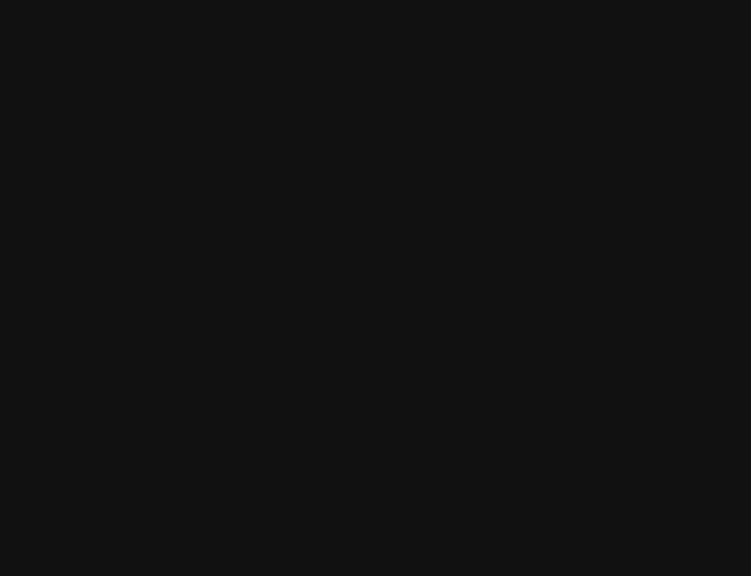
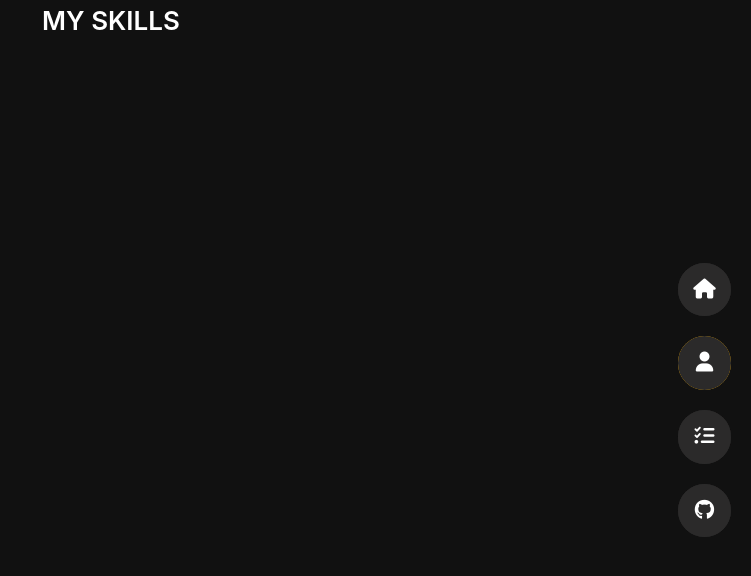
Before and after one commit to S-hee-sung/portfolio, a React (Create React App) app: page /about in a window 1280 px wide. Before the commit this address had no page. Shown: the top 576 px of the page, without its empty margins (529-1280 px from the left). Built offline with nearby package versions, Linux system fonts and the light colour scheme.

Commit message:
2차 페이지 수정중 05.31

```diff
--- a/src/App.js
+++ b/src/App.js
@@ -1,11 +1,13 @@
 import { BrowserRouter, Route, Routes } from "react-router-dom";
 import Home from "./components/pages/Home";
+import AboutPage from "./components/pages/AboutPage";
 
 function App() {
   return (
     <BrowserRouter>
       <Routes>
         <Route exact path="/" element={<Home />} />
+        <Route exact path="/about" element={<AboutPage />} />
 
       </Routes>
     </BrowserRouter>
--- /dev/null
+++ b/src/components/pages/AboutPage.js
@@ -0,0 +1,66 @@
+import React from 'react';
+import styled from "styled-components";
+
+import PageWrap from '../../organize/templates/PageWrap';
+import Heading from '../../assets/Heading';
+import Header from '../../organize/Header';
+
+const AboutWrapper = styled.main`
+	section {
+		max-width: 1140px;
+		margin: auto;
+		padding-bottom: 80px;
+		&:not(:last-child) {
+			position: relative;
+			margin-bottom: 60px;
+			&::after {
+				content: "";
+				position: absolute;
+				bottom: 0;
+				left: 0;
+				right: 0;
+				margin: auto;
+				width: 500px;
+				height: 1px;
+				background-color: #252525;
+			}
+		}
+		> h2 {
+			margin-bottom: 40px;
+			font-size: 26px;
+			font-weight: 600;
+			text-align: center;
+		}
+	}
+	@media ${(props) => props.theme.mobile} {
+		section {
+			padding-bottom: 40px;
+			&:not(:last-child) {
+				&::after {
+					width: 70%;
+				}
+			}
+		}
+	}
+`;
+
+
+function AboutPage(props) {
+
+  return (
+    <PageWrap page="about">
+      <AboutWrapper>
+        <Header titleBg="Skills">
+          About <span className="point">Me</span>
+        </Header>
+
+        <section>
+          <Heading level="2">MY SKILLS</Heading>
+        </section>
+
+      </AboutWrapper>
+    </PageWrap>
+    );
+}
+
+export default AboutPage;
```
